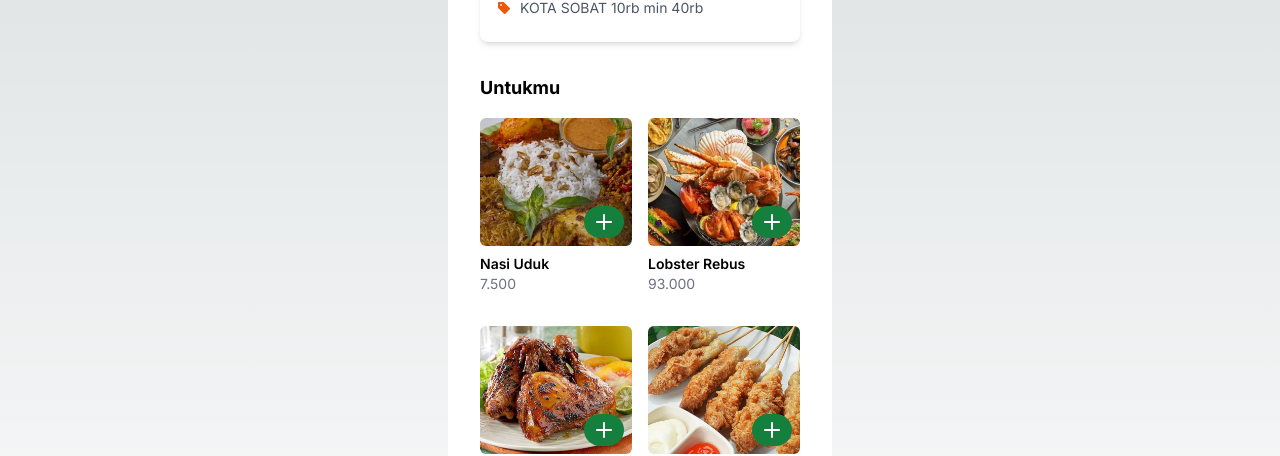
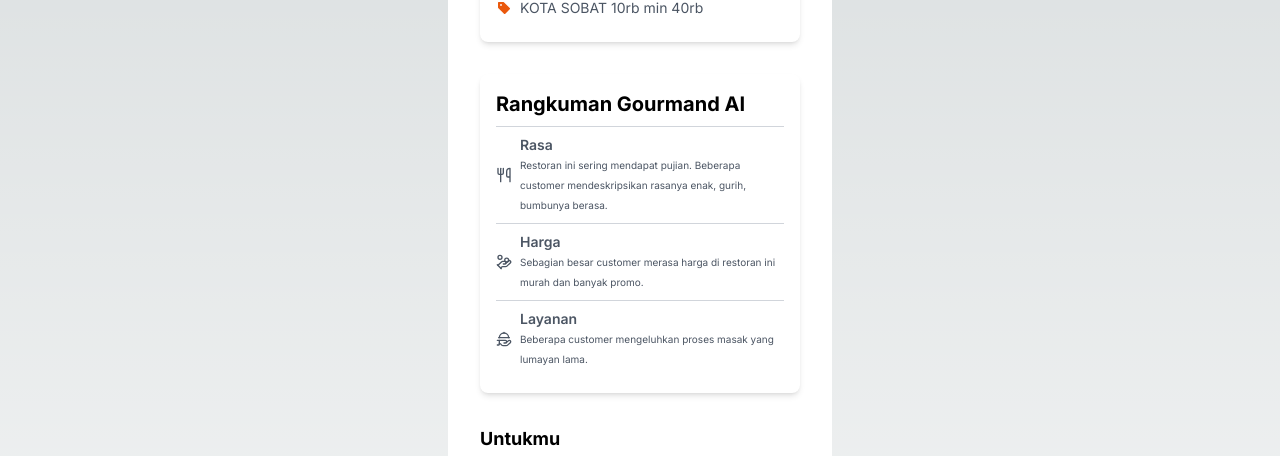
Before and after one commit to ekkymulia/falcon-hack-edugen, a Next.js app: page /food/1 in a window 1280 px wide. Shown: the part 314-770 px from the top of the page. Built offline with nearby package versions, Linux system fonts and the light colour scheme.

Commit message:
feat: add Gourmand AI summary section to food page

```diff
--- a/src/app/food/[id]/page.js
+++ b/src/app/food/[id]/page.js
@@ -1,5 +1,5 @@
 import Image from "next/image";
-import { Star, Globe, Tag } from "lucide-react";
+import { Star, Globe, Tag, Utensils, HandCoins, HandPlatter } from "lucide-react";
 import MenuItem from "@/components/MenuItem";
 
 import FoodBackground from "/public/assets/images/food/food1.jpg";
@@ -100,6 +100,41 @@ export default function Home() {
           </div>
         </div>
       </div>
+      <div className="relative z-10 p-4 bg-white rounded-lg shadow-md mb-4 m-8">
+        <h2 className="text-xl font-bold">Rangkuman Gourmand AI</h2>
+        <div className="text-sm text-gray-600 mb-2">
+          <hr className="border-gray-300 my-2" />
+          <div className="flex items-center mb-2">
+            <span className="mr-2">
+              <Utensils size={16} />
+            </span>
+            <div className="flex flex-col">
+              <p className="font-semibold">Rasa</p>
+              <p className="text-[10px]">Restoran ini sering mendapat pujian. Beberapa customer mendeskripsikan rasanya enak, gurih, bumbunya berasa.</p>
+            </div>
+          </div>
+          <hr className="border-gray-300 my-2" />
+          <div className="flex items-center mb-2">
+            <span className="mr-2">
+              <HandCoins size={16} />
+            </span>
+            <div className="flex flex-col">
+              <p className="font-semibold">Harga</p>
+              <p className="text-[10px]">Sebagian besar customer merasa harga di restoran ini murah dan banyak promo.</p>
+            </div>
+          </div>
+          <hr className="border-gray-300 my-2" />
+          <div className="flex items-center mb-2">
+            <span className="mr-2">
+              <HandPlatter size={16} />
+            </span>
+            <div className="flex flex-col">
+              <p className="font-semibold">Layanan</p>
+              <p className="text-[10px]">Beberapa customer mengeluhkan proses masak yang lumayan lama.</p>
+            </div>
+          </div>
+        </div>
+      </div>
       <div className="bg-white p-4 mx-4">
         <h2 className="text-lg font-bold mb-4">Untukmu</h2>
         <div className="grid grid-cols-2 gap-4">
```
